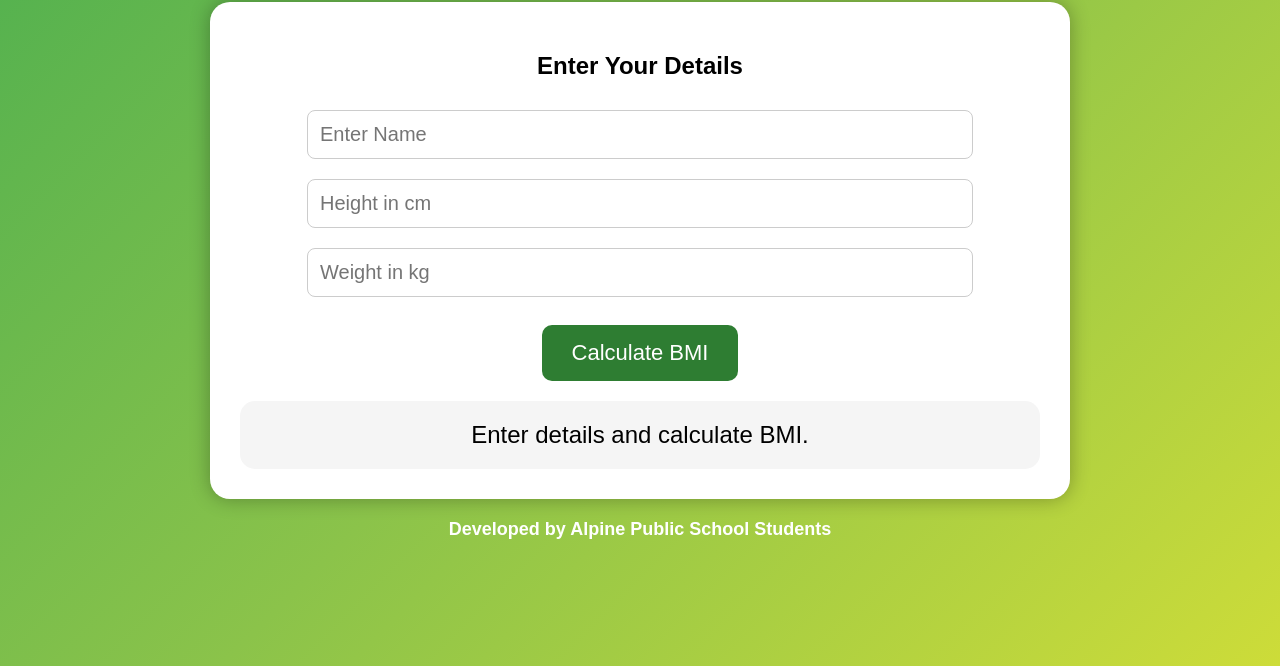
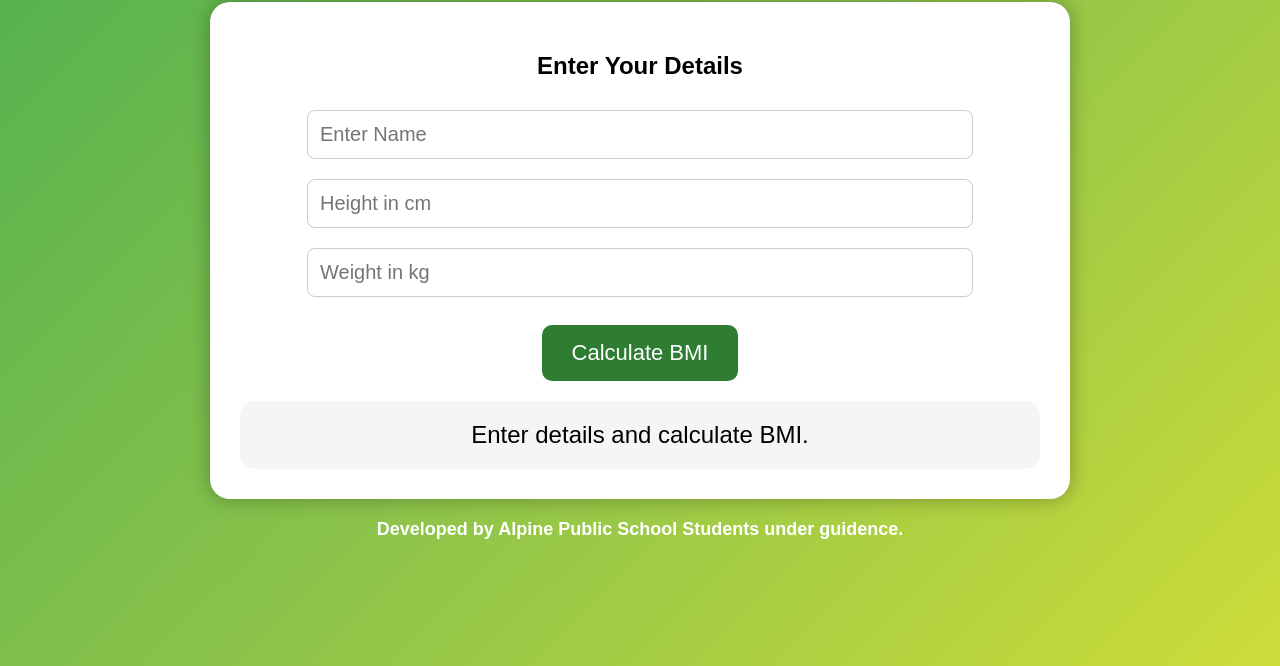
Before and after one commit to dushyantrawat51-source/BMI, a plain HTML site: page index.html in a window 1280 px wide. Shown: the part 174-840 px from the top of the page. Drawn offline with Linux system fonts and the light colour scheme.

Commit message:
Update footer text for clarity

```diff
--- a/index.html
+++ b/index.html
@@ -202,7 +202,7 @@ Enter details and calculate BMI.
 
 <div class="footer">
 
-Developed by Alpine Public School Students
+Developed by Alpine Public School Students under guidence.
 
 </div>
 
```
